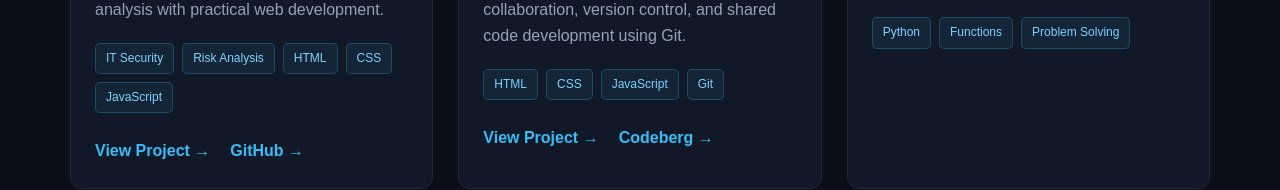
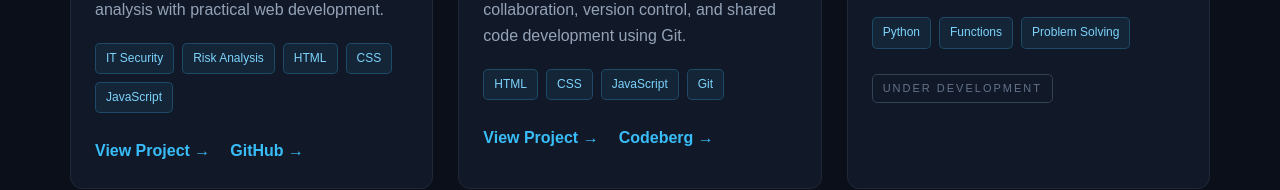
Before and after one commit to RazuPa/Portfolio, a plain HTML site: page index.html in a window 1280 px wide. Shown: the part 2320-2510 px from the top of the page. Drawn offline with Linux system fonts and the light colour scheme.

Commit message:
python update

```diff
--- a/index.html
+++ b/index.html
@@ -417,6 +417,10 @@
                         <span>Functions</span>
                         <span>Problem Solving</span>
                     </div>
+
+                    <p class="project-status">
+                        UNDER DEVELOPMENT
+                    </p>
 
             </article>
 
```
